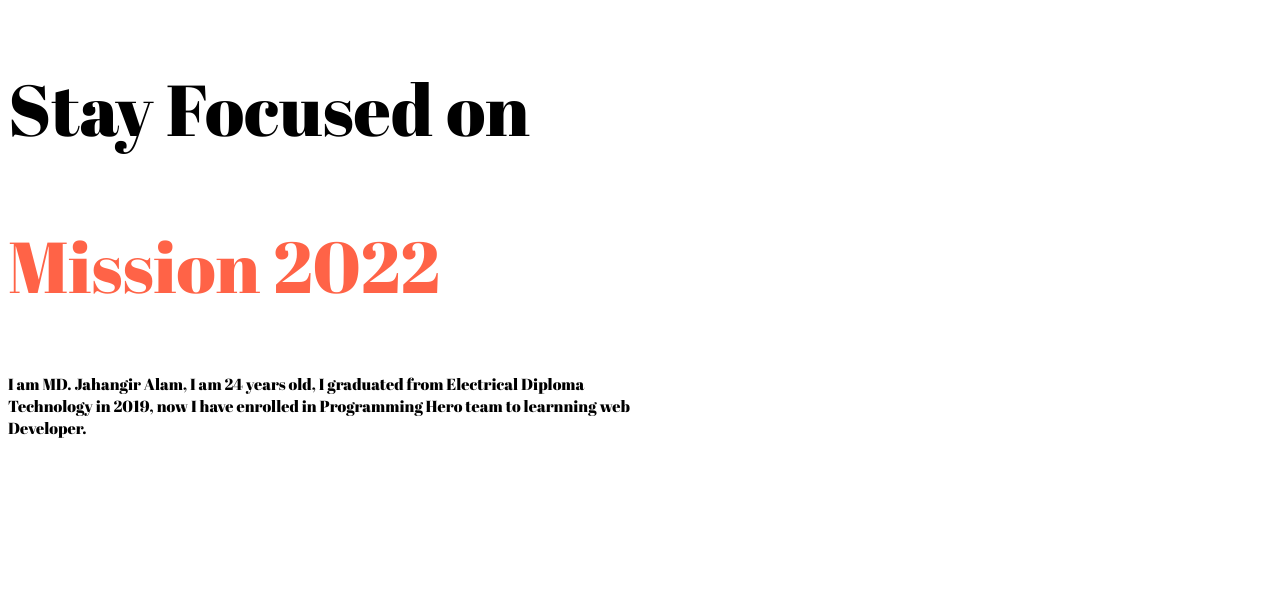
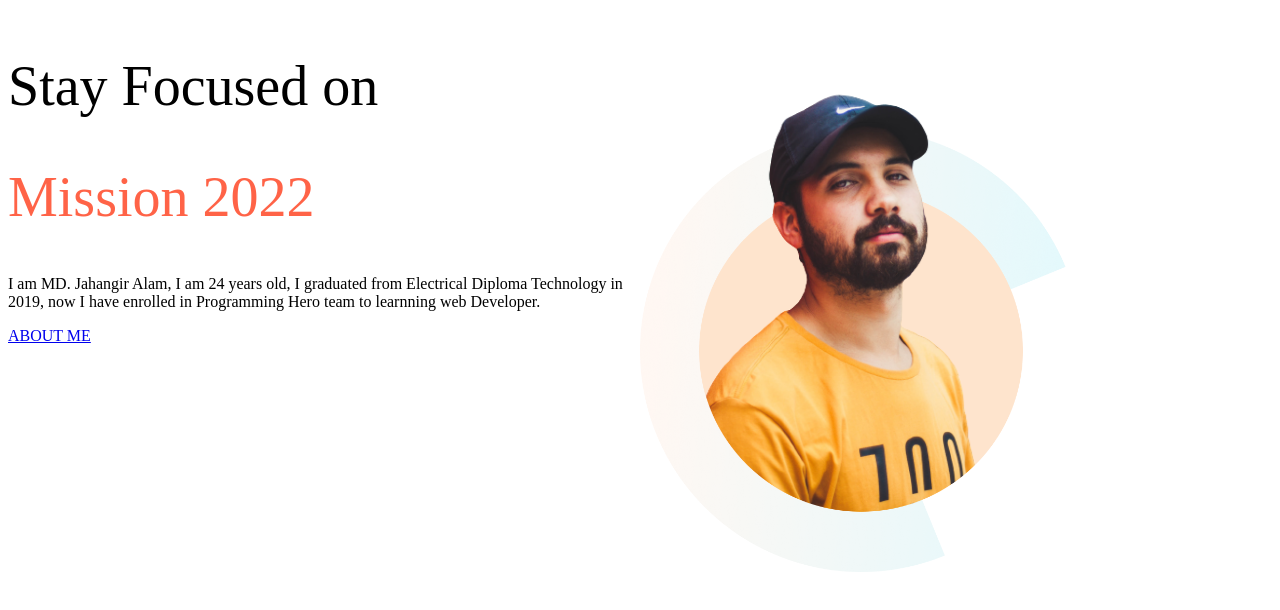
Before and after one commit to Jahangir506/assignment-mission-2022, a plain HTML site: page index.html in a window 1280 px wide. Drawn offline with Linux system fonts and the light colour scheme.

Commit message:
images upload

```diff
--- a/index.html
+++ b/index.html
@@ -13,10 +13,14 @@
 </head>
 <body>
        <section>
-            <div class="half-width">
+           <div class="half-width">
                 <h1> Stay Focused on </h1>
                 <h1 class="color">Mission 2022</h1>
                 <p>I am MD. Jahangir Alam, I am 24 years old, I graduated from Electrical Diploma Technology in 2019, now I have enrolled in Programming Hero team to learnning web Developer.</p>
+                <a target="_link" href="https://www.linkedin.com/in/md-jahangir-alam-4b5a00222"> ABOUT ME</a>
+            </div>
+            <div class="half-width img">
+                <img src="person/person-0.png" alt="">
             </div>
        </section>
 </body>
--- a/style.css
+++ b/style.css
@@ -2,15 +2,20 @@ body{
      font-family: 'Abril Fatface', cursive;
 }
 h1{
-    font-size: 450%;
+    font-size: 350%;
     font-weight: 70;
 }
 .color{
     color: tomato;
 }
 section{
-    display: block;
+    display: flex;
+    background-position: left;
 }
 .half-width{
     width: 50%;
+    font-family: 'Times New Roman', Times, serif;
 }
+.half-width img{
+    width: 70%;
+}
```
